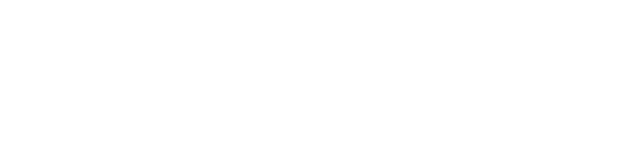
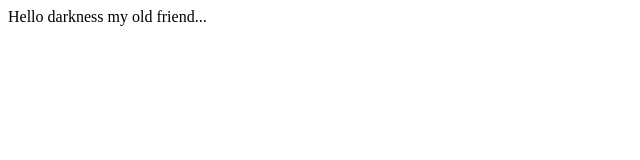
Before and after one commit to masterjeef/aurelia-boilerplate, a website: page index.html in a window 1280 px wide. Shown: the whole page, without its empty margins (0-640 px from the left). Drawn offline with Linux system fonts and the light colour scheme.

Commit message:
Adds webpack-dev-server

```diff
--- a/index.html
+++ b/index.html
@@ -4,5 +4,6 @@
         <meta name="viewport" content="width=device-width, initial-scale=1, shrink-to-fit=no">
     </head>
     <body aurelia-app="main">
+        Hello darkness my old friend...
     </body>
 </html>
```
Also changed, not shown: package.json (+7 -2 lines), 1 other file.
